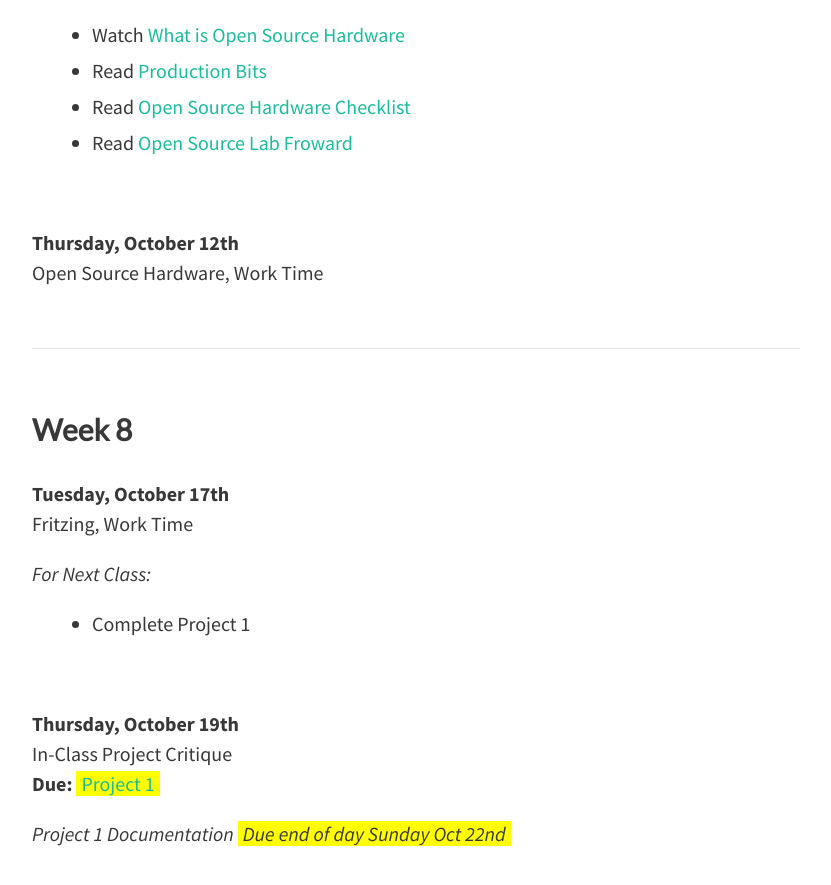
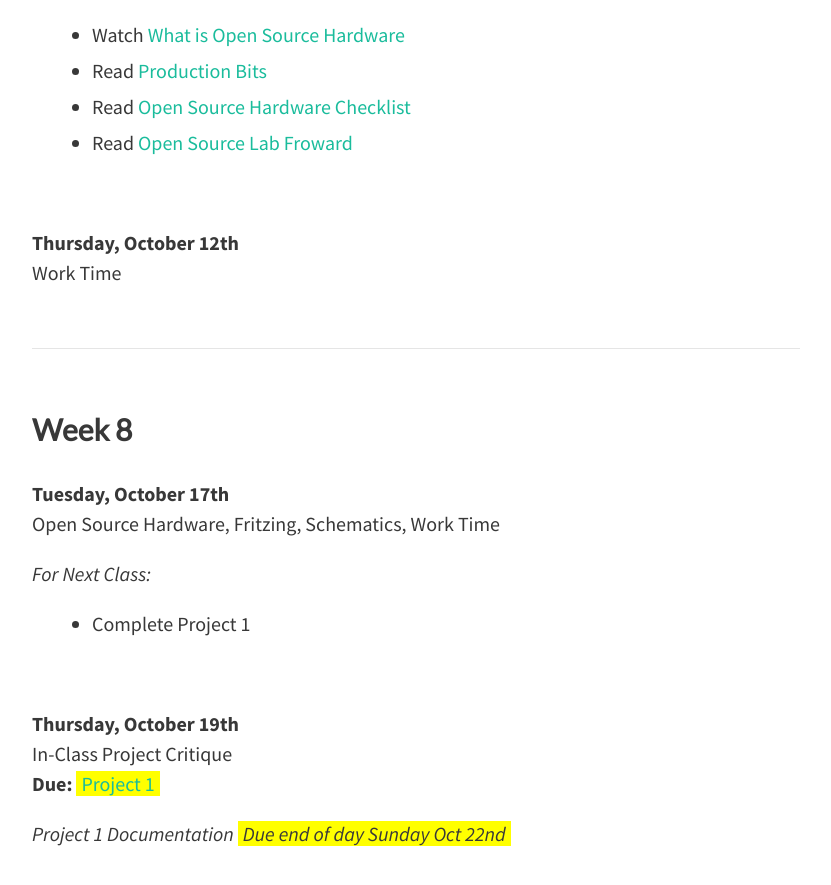
Before and after one commit to coloringchaos/object-f17, a Jekyll site: the page built from schedule.md, in a window 1280 px wide and 900 px high, scrolled down 4750 px. Shown: the top 885 px of the window, without its empty margins (224-1055 px from the left). Built offline with Jekyll 4.4.1, drawn with Linux system fonts in a browser that asks for light colours; nearby versions of some CDN libraries; part of the change alters nothing that is shown.

Commit message:
schedule

```diff
--- a/schedule.md
+++ b/schedule.md
@@ -138,29 +138,15 @@ feature-img: "img/bg1.jpg"
 + Read [Open Source Hardware Checklist](http://www.oshwa.org/wp-content/uploads/2014/08/Open-Source-Hardware-Checklist.pdf)
 + Read [Open Source Lab Froward](https://coloringchaos.github.io/object-fall-16/assets/open-source-lab.pdf)
 
-<!-- <br> Project 1 Work Day
-
-*For Next Class:*
-
-+ Prepare Project 1 for playtesting
- -->
 <br>
 
-**Thursday, October 12th**<br>Open Source Hardware, Work Time
-
-<!-- <br> playtesting<br> **In Class:** <span class="highlight">[Project 1 Playtesting]()</span>
-
-*For Next Class:*
-
-+ Work on Project 1 -->
+**Thursday, October 12th**<br>Work Time
 
 <hr>
 
 ### Week 8
 
-**Tuesday, October 17th**<br>Fritzing, Work Time
-
-<!-- <br> Fritzing, Schematics, Circuit Design, Soldering & Protoboards -->
+**Tuesday, October 17th**<br>Open Source Hardware, Fritzing, Schematics, Work Time
 
 *For Next Class:*
 
```
